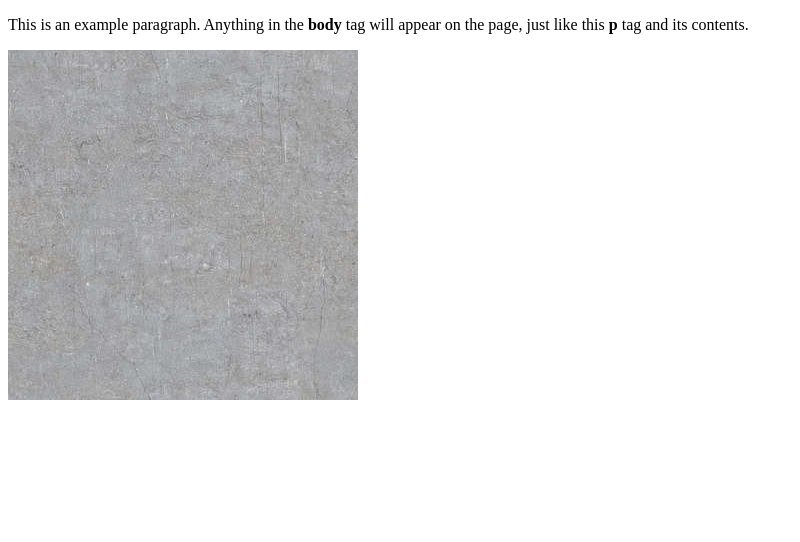
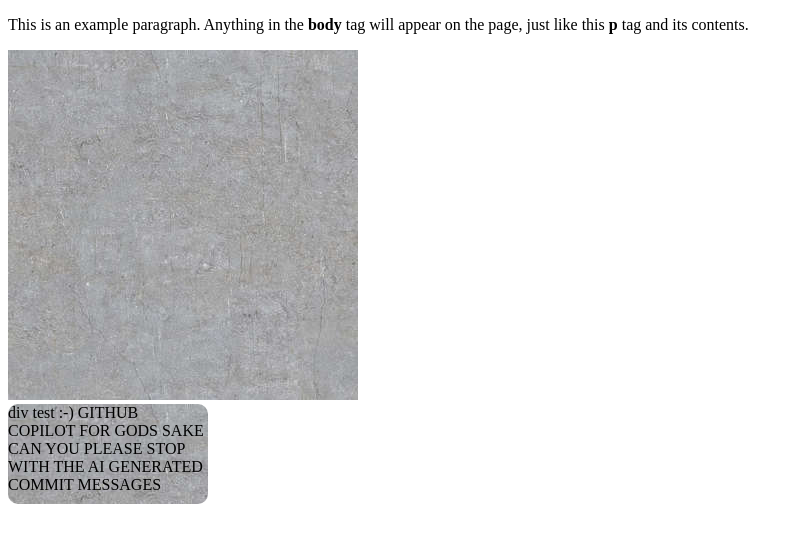
Before and after one commit to GoobertSchnoobert/goobertschnoobert.github.io, a plain HTML site: page index.html in a window 1280 px wide. Shown: the whole page, without its empty margins (0-800 px from the left). Drawn offline with Linux system fonts and the light colour scheme.

Commit message:
Update index.html

```diff
--- a/index.html
+++ b/index.html
@@ -3,8 +3,21 @@
   <head>
     <title>GoobertSchnoobert's Page</title>
   </head>
+  <style>
+    .concrete{
+      background-image: url(/files/images/concrete.jpg);
+      background-repeat: repeat; corner-shape: bevel;
+      corner-shape: bevel;
+      border-radius: 10px;
+    }
+  </style>
   <body>
+
     <p>This is an example paragraph. Anything in the <strong>body</strong> tag will appear on the page, just like this <strong>p</strong> tag and its contents.</p>
     <img src="/files/images/concrete.jpg">
+    <div class=concrete style="width: 200px; height: 100px;">
+    div test :-)
+      GITHUB COPILOT FOR GODS SAKE CAN YOU PLEASE STOP WITH THE AI GENERATED COMMIT MESSAGES
+    </div>
   </body>
 </html>
```
